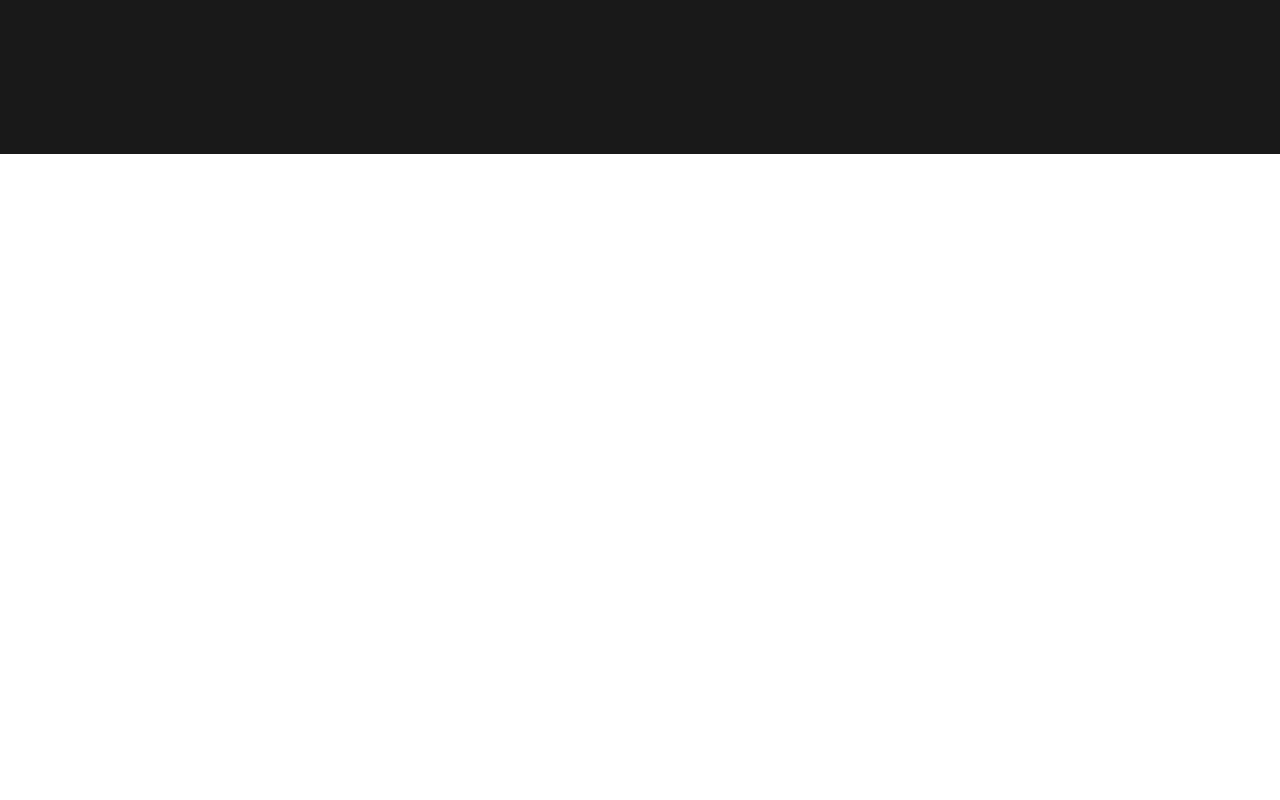
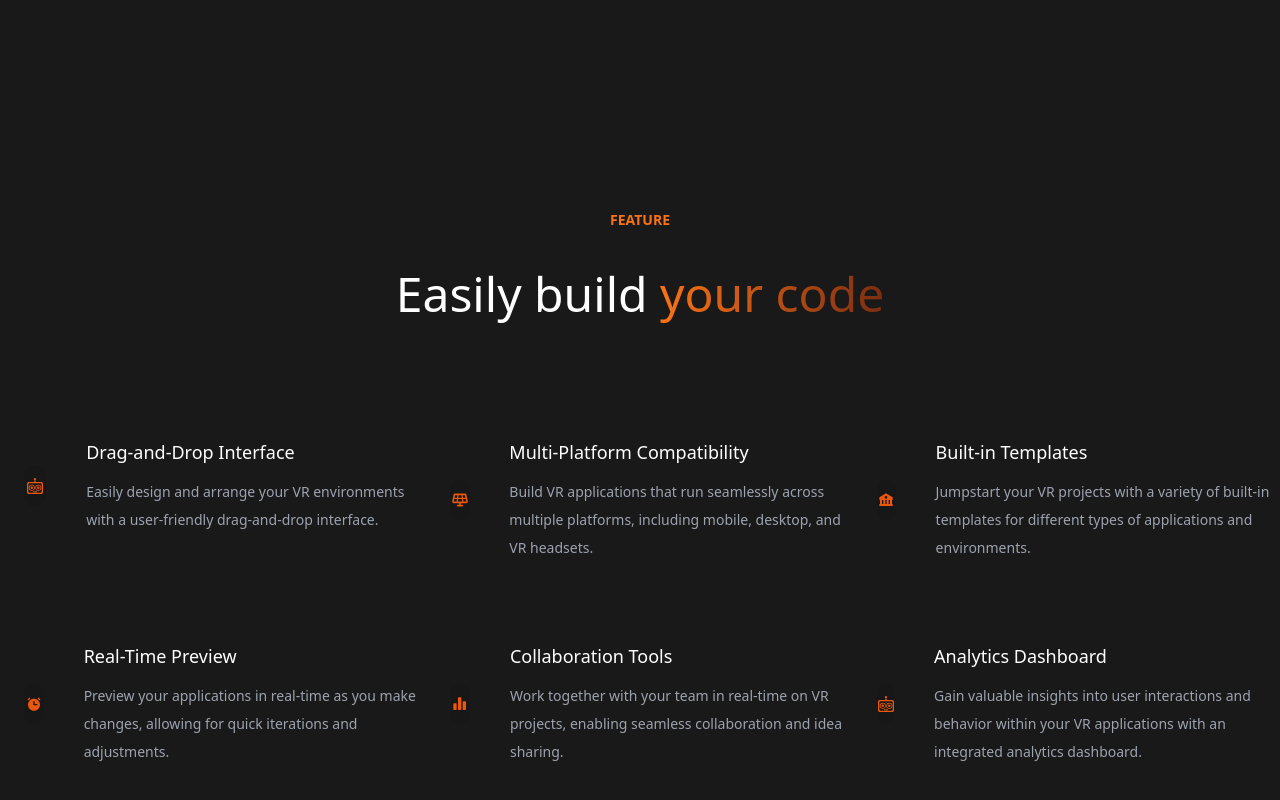
Before and after one commit to gorkemmadran/Virtual-app, a React (Create React App) app in the folder virtual-app/: page / in a window 1280 px wide. Shown: the part 646-1446 px from the top of the page. Before the commit the page ends 800 px from the top, so only its background shows below. Built offline with nearby package versions, Linux system fonts and the light colour scheme.

Commit message:
Feature area added

```diff
--- a/virtual-app/package.json
+++ b/virtual-app/package.json
@@ -8,6 +8,7 @@
     "@testing-library/user-event": "^13.5.0",
     "react": "^18.3.1",
     "react-dom": "^18.3.1",
+    "react-icons": "^5.2.1",
     "react-scripts": "5.0.1",
     "web-vitals": "^2.1.4"
   },
--- a/virtual-app/src/App.jsx
+++ b/virtual-app/src/App.jsx
@@ -1,6 +1,7 @@
 import './App.css';
 import Navbar from './Navbar';
 import Hero from './Hero';
+import Feature from './Feature';
 
 
 function App() {
@@ -8,6 +9,7 @@ function App() {
   <>
 <Navbar/>
 <Hero/>
+<Feature/>
   </>
 
 
--- /dev/null
+++ b/virtual-app/src/Feature.jsx
@@ -0,0 +1,67 @@
+import React from 'react';
+import { SiProbot } from "react-icons/si";
+import { FaSolarPanel } from "react-icons/fa6";
+import { BiSolidBank, BiSolidAlarm, BiSolidBarChartAlt2 } from "react-icons/bi";
+
+export default function Feature() {
+  const features = [
+    {
+      icon: <SiProbot/>,
+      text: "Drag-and-Drop Interface",
+      description: "Easily design and arrange your VR environments with a user-friendly drag-and-drop interface.",
+    },
+    {
+      icon: <FaSolarPanel />,
+      text: "Multi-Platform Compatibility",
+      description: "Build VR applications that run seamlessly across multiple platforms, including mobile, desktop, and VR headsets.",
+    },
+    {
+      icon: <BiSolidBank />,
+      text: "Built-in Templates",
+      description: "Jumpstart your VR projects with a variety of built-in templates for different types of applications and environments.",
+    },
+    {
+      icon: <BiSolidAlarm />,
+      text: "Real-Time Preview",
+      description: "Preview your applications in real-time as you make changes, allowing for quick iterations and adjustments.",
+    },
+    {
+      icon: <BiSolidBarChartAlt2 />,
+      text: "Collaboration Tools",
+      description: "Work together with your team in real-time on VR projects, enabling seamless collaboration and idea sharing.",
+    },
+    {
+      icon: <SiProbot />,
+      text: "Analytics Dashboard",
+      description: "Gain valuable insights into user interactions and behavior within your VR applications with an integrated analytics dashboard.",
+    },
+  ];
+
+  return (
+    <section id='feature' className='feature bg-primary h-[700px]  '>
+      <div className='feature-title text-center'>
+        <h6 className='text-orange-500 pt-14 font-semibold text-sm'>FEATURE</h6>
+        <h2 className='text-5xl pt-10 text-white'>
+          Easily build <span className='bg-clip-text text-transparent bg-gradient-to-r from-orange-500 to-orange-900'>your code</span>
+        </h2>
+      </div>
+      <div className="container mx-auto">
+        <div className='flex flex-wrap  pt-10'>
+          {features.map((feature, index) => (
+            <div key={index} className='w-full mt-20 sm:w-1/2 md:w-1/3'>
+              <div className='flex items-center justify-center'>
+                <div className='flex mx-6 h-10  w-10 bg-neutral-900 text-orange-600 justify-center items-center rounded-full'>
+                  {feature.icon}
+                </div>
+                <div className='ml-4'>
+                  <h4 className='text-lg text-white'>{feature.text}</h4>
+                  <p className='text-sm leading-7 pt-3 text-gray-400'>{feature.description}</p>
+                </div>
+              </div>
+            </div>
+          ))}
+        </div>
+      </div>
+    </section>
+  );
+}
```
Also changed, not shown: 1 other file (tests, documents, lock files or other folders).
